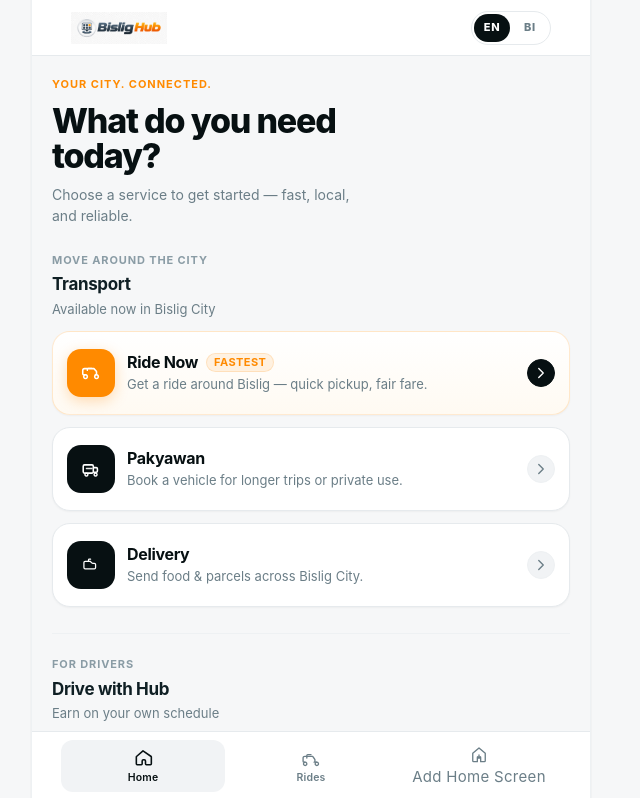
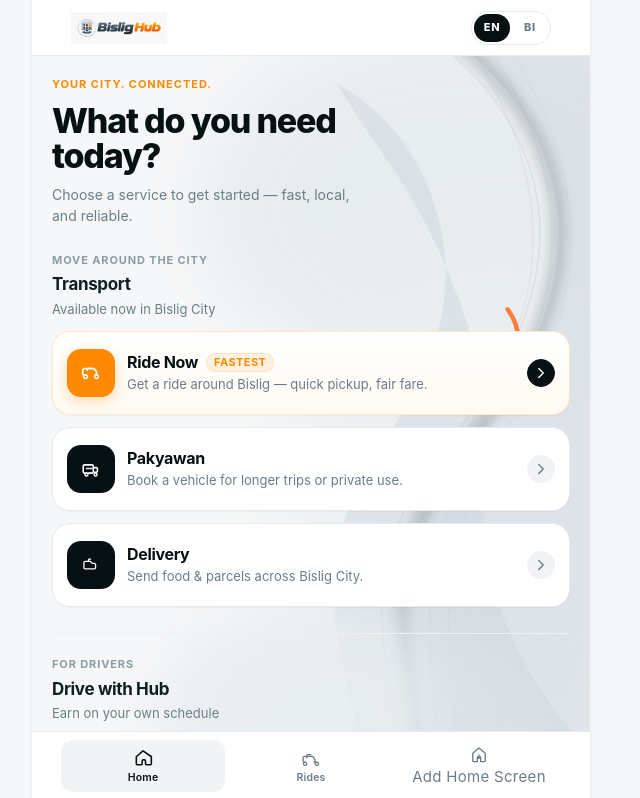
Before and after one commit to KenGamonez/bislig-hub, a React (Vite) app: page / in a window 1280 px wide. Shown: the top 798 px of the page, without its empty margins (326-966 px from the left). Built offline with nearby package versions, Linux system fonts and the light colour scheme; no server answers.

Commit message:
feat(ui): introduce atmospheric reference background

```diff
--- /dev/null
+++ b/src/components/HomeBackdrop.tsx
@@ -0,0 +1,174 @@
+/**
+ * HomeBackdrop — large-scale abstract liquid background field for the
+ * Bislig Hub customer home dashboard.
+ *
+ * One coherent system (5 layers): soft atmospheric mass, primary
+ * translucent liquid form, darker edge ribbon, blurred secondary form,
+ * and a single restrained Bislig-orange accent. Right-weighted so the
+ * left hero copy stays readable; extends the full page height.
+ *
+ * Background only: pointer-events none, sits behind all UI, no layout
+ * impact, no business logic.
+ */
+export function HomeBackdrop() {
+  return (
+    <div className="home-backdrop" aria-hidden="true">
+      <svg
+        className="home-backdrop__svg"
+        viewBox="0 0 1440 1900"
+        preserveAspectRatio="xMaxYMin slice"
+        aria-hidden="true"
+        focusable="false"
+      >
+        <defs>
+          <filter id="hb-blur-80" x="-40%" y="-40%" width="180%" height="180%">
+            <feGaussianBlur stdDeviation="80" />
+          </filter>
+          <filter id="hb-blur-55" x="-40%" y="-40%" width="180%" height="180%">
+            <feGaussianBlur stdDeviation="55" />
+          </filter>
+          <filter id="hb-blur-10" x="-40%" y="-40%" width="180%" height="180%">
+            <feGaussianBlur stdDeviation="10" />
+          </filter>
+        </defs>
+
+        {/* Layer 1 — soft atmospheric gray mass (extremely subtle base) */}
+        <ellipse
+          cx="1150"
+          cy="330"
+          rx="560"
+          ry="400"
+          fill="#E6EBEF"
+          opacity="0.9"
+          filter="url(#hb-blur-80)"
+        />
+        <ellipse
+          cx="1240"
+          cy="950"
+          rx="480"
+          ry="520"
+          fill="#E9EEF1"
+          opacity="0.7"
+          filter="url(#hb-blur-80)"
+        />
+
+        {/* Layers 2–4 — drifting liquid composition */}
+        <g className="home-backdrop__drift">
+          {/* Layer 2 — primary translucent liquid form (right-weighted) */}
+          <path
+            d="M 1020 -120
+               C 1290 40, 1420 260, 1355 520
+               C 1290 780, 1105 860, 1040 1090
+               C 975 1320, 1120 1520, 1035 1900
+               L 1440 1900 L 1440 -120 Z"
+            fill="#D4DCE2"
+            opacity="0.62"
+          />
+          {/* Layer 2b — overlapping lighter lobe for tonal depth */}
+          <path
+            d="M 880 60
+               C 1080 170, 1170 420, 1095 640
+               C 1020 860, 855 960, 875 1220
+               C 895 1480, 1010 1620, 960 1900
+               L 1440 1900 L 1440 1540
+               C 1300 1380, 1180 1180, 1210 940
+               C 1240 700, 1120 420, 1000 240
+               C 950 170, 910 110, 880 60 Z"
+            fill="#CBD5DB"
+            opacity="0.45"
+          />
+
+          {/* Layer 3 — darker translucent edge ribbon following the form */}
+          <path
+            d="M 1020 -120
+               C 1290 40, 1420 260, 1355 520
+               C 1290 780, 1105 860, 1040 1090
+               C 975 1320, 1120 1520, 1035 1900"
+            fill="none"
+            stroke="#22343A"
+            strokeWidth="36"
+            strokeLinecap="round"
+            opacity="0.16"
+            filter="url(#hb-blur-10)"
+          />
+          {/* Thin editorial echo of the same edge */}
+          <path
+            d="M 978 -120
+               C 1248 40, 1378 260, 1313 520
+               C 1248 780, 1063 860, 998 1090
+               C 933 1320, 1078 1520, 993 1900"
+            fill="none"
+            stroke="#22343A"
+            strokeWidth="2"
+            strokeLinecap="round"
+            opacity="0.12"
+          />
+
+          {/* Layer 3b — parallel flowing lines (editorial movement) */}
+          <path
+            d="M 1100 -120
+               C 1300 120, 1360 380, 1280 600
+               C 1200 820, 1080 920, 1050 1150
+               C 1020 1380, 1110 1600, 1050 1900"
+            fill="none"
+            stroke="#22343A"
+            strokeWidth="1.5"
+            opacity="0.10"
+          />
+          <path
+            d="M 1142 -120
+               C 1342 120, 1402 380, 1322 600
+               C 1242 820, 1122 920, 1092 1150
+               C 1062 1380, 1152 1600, 1092 1900"
+            fill="none"
+            stroke="#22343A"
+            strokeWidth="1.5"
+            opacity="0.08"
+          />
+          <path
+            d="M 1184 -120
+               C 1384 120, 1444 380, 1364 600
+               C 1284 820, 1164 920, 1134 1150
+               C 1104 1380, 1194 1600, 1134 1900"
+            fill="none"
+            stroke="#22343A"
+            strokeWidth="1.5"
+            opacity="0.06"
+          />
+        </g>
+
+        {/* Layer 4 — soft blurred secondary form (lower field) */}
+        <ellipse
+          cx="950"
+          cy="1520"
+          rx="420"
+          ry="300"
+          fill="#DCE3E8"
+          opacity="0.5"
+          filter="url(#hb-blur-55)"
+        />
+        {/* Faint lower-left wash so the field feels continuous, not cut off */}
+        <ellipse
+          cx="800"
+          cy="1450"
+          rx="320"
+          ry="230"
+          fill="#E9EEF1"
+          opacity="0.7"
+          filter="url(#hb-blur-55)"
+        />
+
+        {/* Layer 5 — single restrained Bislig-orange accent at the waist */}
+        <path
+          d="M 1258 560 C 1292 606, 1288 662, 1248 694"
+          fill="none"
+          stroke="#FF6B1A"
+          strokeWidth="10"
+          strokeLinecap="round"
+          opacity="0.85"
+        />
+        <circle cx="1242" cy="702" r="7" fill="#FF6B1A" opacity="0.9" />
+      </svg>
+    </div>
+  );
+}
--- a/src/pages/Home.tsx
+++ b/src/pages/Home.tsx
@@ -1,3 +1,4 @@
+import { HomeBackdrop } from "../components/HomeBackdrop";
 import { SectionHeader } from "../components/SectionHeader";
 import { ServiceCard } from "../components/ServiceCard";
 import { useLanguage } from "../legacy/lib/i18n";
@@ -36,6 +37,7 @@
   const { t } = useLanguage();
   return (
     <div className="home">
+      <HomeBackdrop />
       {/* Hero */}
       <div className="container">
         <section className="hero" aria-labelledby="home-title">
--- a/src/styles/components.css
+++ b/src/styles/components.css
@@ -1371,3 +1371,55 @@
   color: var(--text-secondary);
   margin-left: auto;
 }
+
+/* Home — abstract liquid background field (background only) */
+.home {
+  position: relative;
+  overflow: clip;
+}
+
+.home-backdrop {
+  position: absolute;
+  inset: 0;
+  z-index: 0;
+  pointer-events: none;
+  overflow: hidden;
+}
+
+.home-backdrop__svg {
+  width: 100%;
+  height: 100%;
+  display: block;
+}
+
+.home > .container {
+  position: relative;
+  z-index: 1;
+}
+
+.home-backdrop__drift {
+  animation: home-backdrop-drift 48s ease-in-out infinite alternate;
+}
+
+@keyframes home-backdrop-drift {
+  from {
+    transform: translate3d(0, 0, 0);
+  }
+  to {
+    transform: translate3d(-16px, 14px, 0);
+  }
+}
+
+/* Intentional mobile crop: keep the right-side mass visible, hero readable */
+@media (max-width: 480px) {
+  .home-backdrop__svg {
+    transform: scale(1.18);
+    transform-origin: 78% 22%;
+  }
+}
+
+@media (prefers-reduced-motion: reduce) {
+  .home-backdrop__drift {
+    animation: none;
+  }
+}
```
